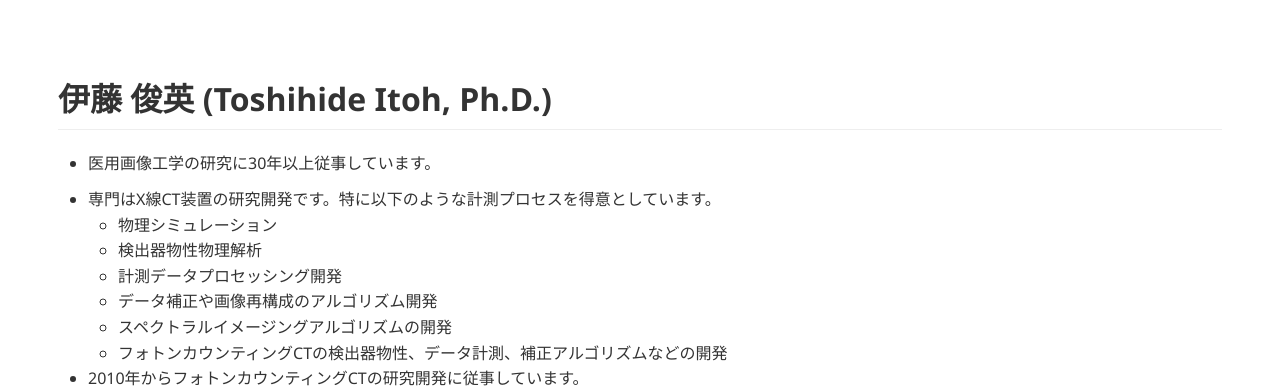
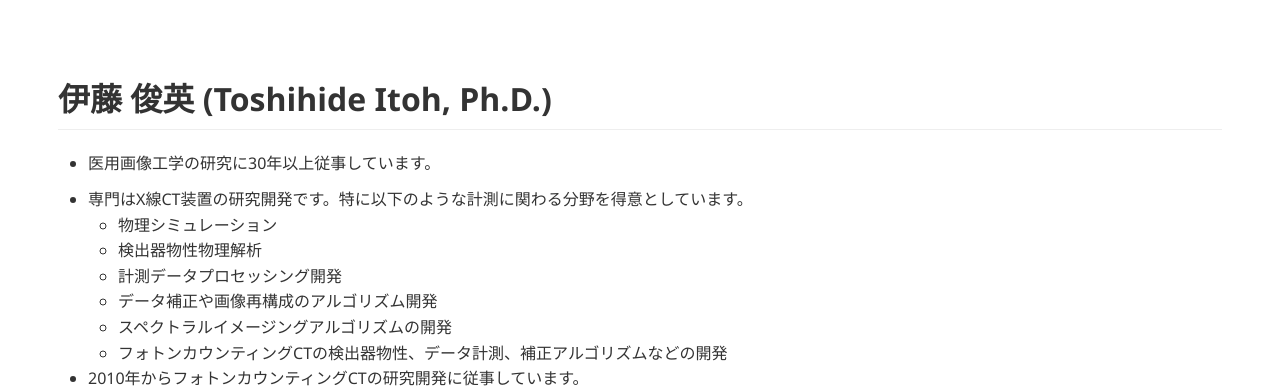
Before and after one commit to tnitoh/tnitoh.github.io, a Jekyll site: the page built from index.md, in a window 1280 px wide. Shown: the top 388 px of the page. Built offline with Jekyll 4.4.1, drawn with Linux system fonts in a browser that asks for light colours; Markdown is read by kramdown in place of the engine named in the settings.

Commit message:
Update index.md

```diff
--- a/index.md
+++ b/index.md
@@ -8,14 +8,13 @@ title: Toshihide Itoh's web page
 - 医用画像工学の研究に30年以上従事しています。
 
 
-- 専門はX線CT装置の研究開発です。特に以下のような計測プロセスを得意としています。
+- 専門はX線CT装置の研究開発です。特に以下のような計測に関わる分野を得意としています。
   - 物理シミュレーション
   - 検出器物性物理解析
   - 計測データプロセッシング開発
   - データ補正や画像再構成のアルゴリズム開発
   - スペクトラルイメージングアルゴリズムの開発
   - フォトンカウンティングCTの検出器物性、データ計測、補正アルゴリズムなどの開発
-
 
 - 2010年からフォトンカウンティングCTの研究開発に従事しています。
 
```
